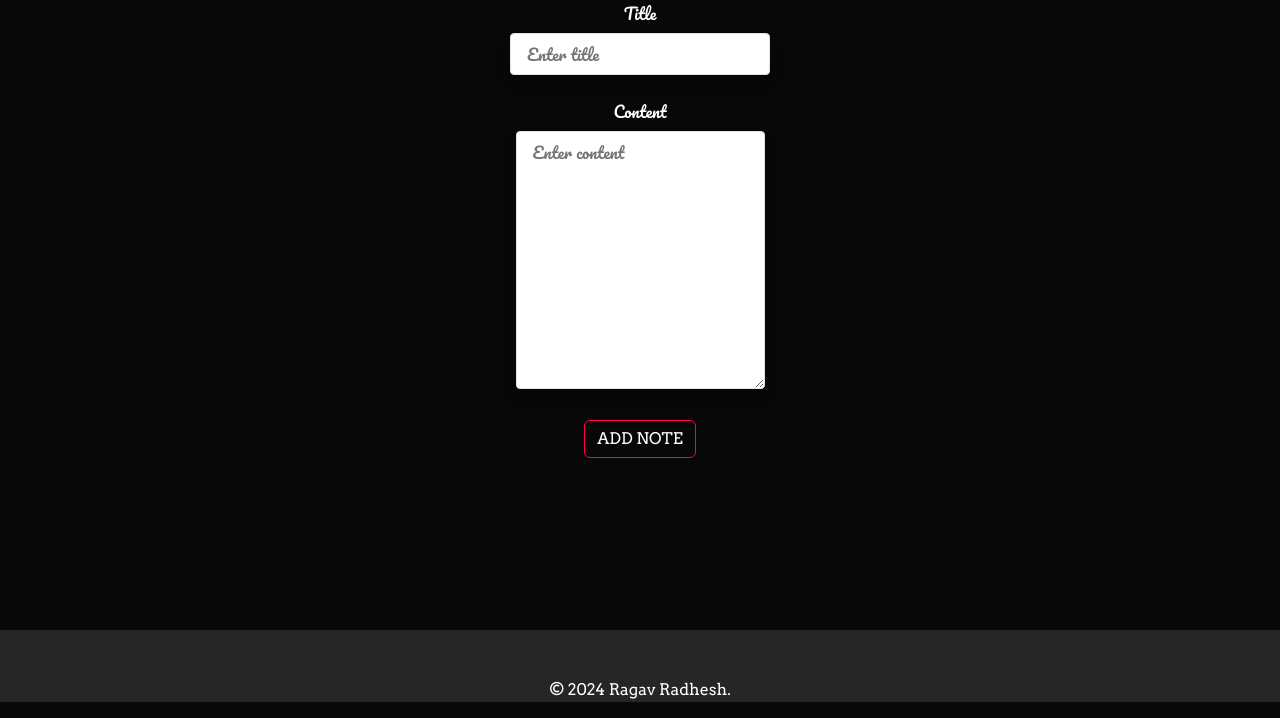
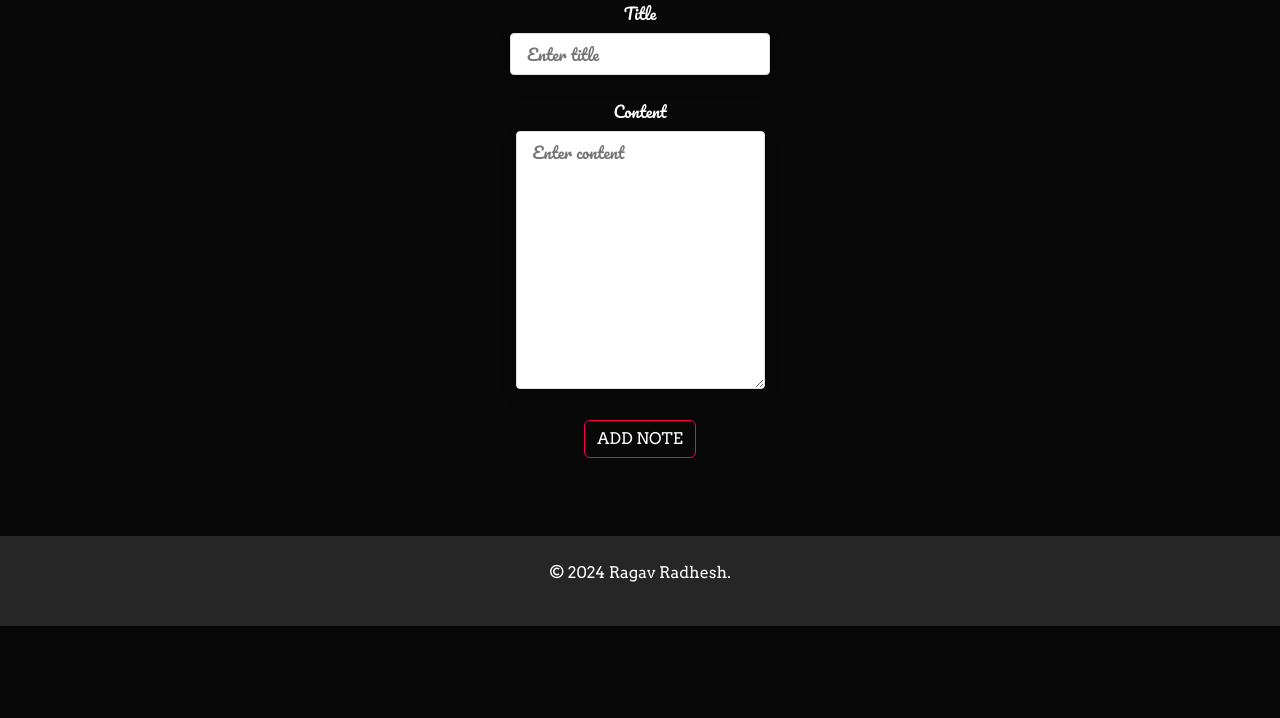
Before and after one commit to RRhere/Flask-Web-Application, a Flask app: page /home in a window 1280 px wide. Shown: the part 176-894 px from the top of the page. After the commit the page ends 802 px from the top, so only its background shows below. Run offline with Flask 3, Linux system fonts and the light colour scheme; some libraries are stand-ins or nearby versions.

Commit message:
git commit;

```diff
--- a/website/static/styles.css
+++ b/website/static/styles.css
@@ -121,3 +121,11 @@ body {
     font-size: 18px;
     position: relative;
 }
+.copyright{
+    width: 100%;
+    text-align: center;
+    padding: 25px 0;
+    background: #262626;
+    font-weight: 300;
+    margin-top: 20px;
+}
--- a/website/templates/base.html
+++ b/website/templates/base.html
@@ -60,8 +60,6 @@
     {% endblock %}
     </div>
     <div class="copyright">
-    <br>
-    <br>
         <p>&copy; 2024 Ragav Radhesh.</p>
     </div>
 
```
